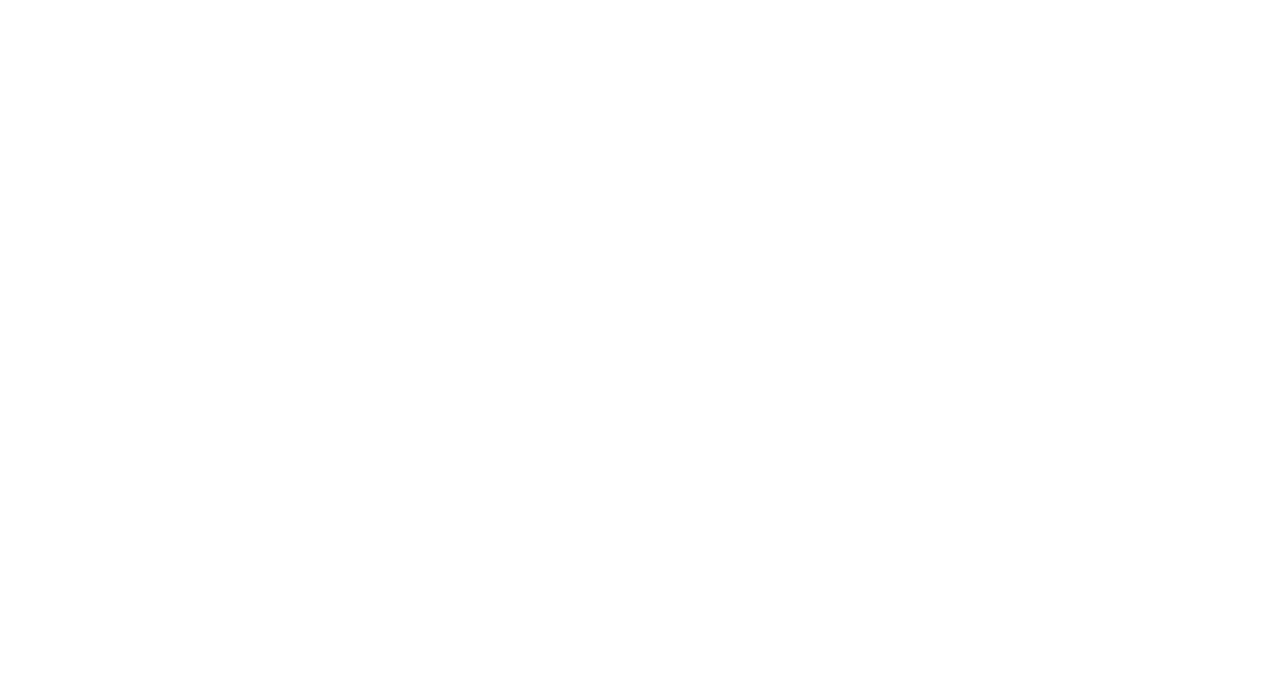
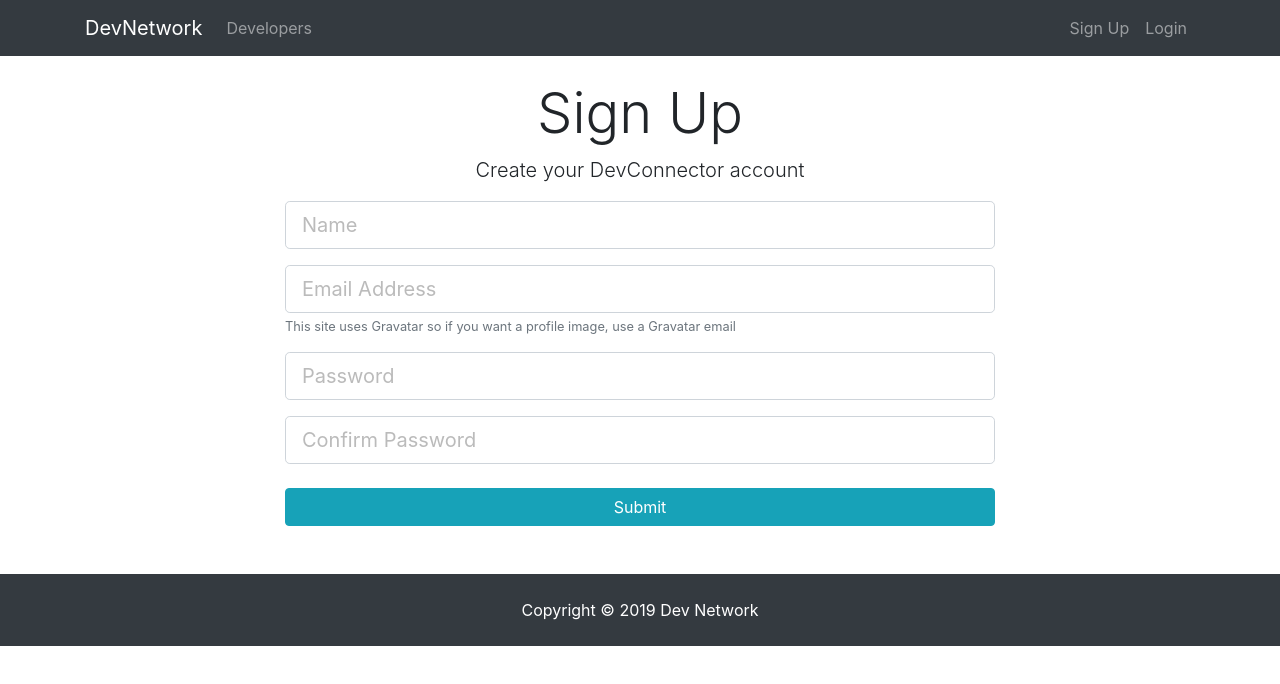
Before and after one commit to DinoC88/social-network, a React (Create React App) app in the folder client/: page /register in a window 1280 px wide. Shown: the top 684 px of the page. Built offline with nearby package versions, Linux system fonts and the light colour scheme.

Commit message:
Creating Navbar, Login and Register component

```diff
--- a/client/package.json
+++ b/client/package.json
@@ -3,6 +3,7 @@
   "version": "0.1.0",
   "private": true,
   "dependencies": {
+    "axios": "^0.19.0",
     "react": "^16.9.0",
     "react-dom": "^16.9.0",
     "react-router-dom": "^5.0.1",
--- a/client/src/App.js
+++ b/client/src/App.js
@@ -3,13 +3,22 @@ import { BrowserRouter as Router, Route, Switch } from "react-router-dom";
 
 import './App.css';
 import Landing from './components/layout/Landing';
+import Footer from './components/layout/Footer';
+import Login from './components/auth/Login';
+import Register from './components/auth/Register';
+import Navbar from './components/layout/Navbar';
 
 function App() {
   return (
     <div className="App">
       <Router>
+        <Navbar />
         <Route exact path="/" component={Landing} />
-
+        <div className="container">
+        <Route exact path="/register" component={Register} />
+        <Route exact path="/login" component={Login} />
+        </div>
+        <Footer />
       </Router>
 
     </div>
--- /dev/null
+++ b/client/src/components/auth/Login.js
@@ -0,0 +1,72 @@
+import React, { Component } from 'react';
+
+class Login extends Component {
+  constructor() {
+    super();
+    this.state = {
+      email: '',
+      password: '',
+      errors: {}
+    };
+
+    this.onChange = this.onChange.bind(this);
+    this.onSubmit = this.onSubmit.bind(this);
+  }
+
+  onSubmit(e) {
+    e.preventDefault();
+
+    const user = {
+      email: this.state.email,
+      password: this.state.password
+    };
+
+    console.log(user);
+  }
+
+  onChange(e) {
+    this.setState({ [e.target.name]: e.target.value });
+  }
+
+  render() {
+    return (
+      <div className="login">
+        <div className="container">
+          <div className="row">
+            <div className="col-md-8 m-auto">
+              <h1 className="display-4 text-center">Log In</h1>
+              <p className="lead text-center">
+                Sign in to your DevConnector account
+              </p>
+              <form onSubmit={this.onSubmit}>
+                <div className="form-group">
+                  <input
+                    type="email"
+                    className="form-control form-control-lg"
+                    placeholder="Email Address"
+                    name="email"
+                    value={this.state.email}
+                    onChange={this.onChange}
+                  />
+                </div>
+                <div className="form-group">
+                  <input
+                    type="password"
+                    className="form-control form-control-lg"
+                    placeholder="Password"
+                    name="password"
+                    value={this.state.password}
+                    onChange={this.onChange}
+                  />
+                </div>
+                <input type="submit" className="btn btn-info btn-block mt-4" />
+              </form>
+            </div>
+          </div>
+        </div>
+      </div>
+    );
+  }
+}
+
+export default Login;
--- /dev/null
+++ b/client/src/components/auth/Register.js
@@ -0,0 +1,127 @@
+import React, { Component } from 'react';
+import axios from 'axios';
+import classnames from 'classnames';
+
+class Register extends Component {
+  constructor() {
+    super();
+    this.state = {
+      name: '',
+      email: '',
+      password: '',
+      password2: '',
+      errors: {}
+    };
+
+    this.onChange = this.onChange.bind(this);
+    this.onSubmit = this.onSubmit.bind(this);
+  }
+
+  onChange(e) {
+    this.setState({ [e.target.name]: e.target.value });
+  }
+
+  onSubmit(e) {
+    e.preventDefault();
+
+    const newUser = {
+      name: this.state.name,
+      email: this.state.email,
+      password: this.state.password,
+      password2: this.state.password2
+    };
+
+    axios
+      .post('/api/users/register', newUser)
+      .then(res => console.log(res.data))
+      .catch(err => this.setState({ errors: err.response.data }));
+  }
+
+  render() {
+    const { errors } = this.state;
+
+    return (
+      <div className="register">
+        <div className="container">
+          <div className="row">
+            <div className="col-md-8 m-auto">
+              <h1 className="display-4 text-center">Sign Up</h1>
+              <p className="lead text-center">
+                Create your DevConnector account
+              </p>
+              <form noValidate onSubmit={this.onSubmit}>
+                <div className="form-group">
+                  <input
+                    type="text"
+                    className={classnames('form-control form-control-lg', {
+                      'is-invalid': errors.name
+                    })}
+                    placeholder="Name"
+                    name="name"
+                    value={this.state.name}
+                    onChange={this.onChange}
+                  />
+                  {errors.name && (
+                    <div className="invalid-feedback">{errors.name}</div>
+                  )}
+                </div>
+                <div className="form-group">
+                  <input
+                    type="email"
+                    className={classnames('form-control form-control-lg', {
+                      'is-invalid': errors.email
+                    })}
+                    placeholder="Email Address"
+                    name="email"
+                    value={this.state.email}
+                    onChange={this.onChange}
+                  />
+                  {errors.email && (
+                    <div className="invalid-feedback">{errors.email}</div>
+                  )}
+                  <small className="form-text text-muted">
+                    This site uses Gravatar so if you want a profile image, use
+                    a Gravatar email
+                  </small>
+                </div>
+                <div className="form-group">
+                  <input
+                    type="password"
+                    className={classnames('form-control form-control-lg', {
+                      'is-invalid': errors.password
+                    })}
+                    placeholder="Password"
+                    name="password"
+                    value={this.state.password}
+                    onChange={this.onChange}
+                  />
+                  {errors.password && (
+                    <div className="invalid-feedback">{errors.password}</div>
+                  )}
+                </div>
+                <div className="form-group">
+                  <input
+                    type="password"
+                    className={classnames('form-control form-control-lg', {
+                      'is-invalid': errors.password2
+                    })}
+                    placeholder="Confirm Password"
+                    name="password2"
+                    value={this.state.password2}
+                    onChange={this.onChange}
+                  />
+                  {errors.password2 && (
+                    <div className="invalid-feedback">{errors.password2}</div>
+                  )}
+                </div>
+                <input type="submit" className="btn btn-info btn-block mt-4" />
+              </form>
+            </div>
+          </div>
+        </div>
+      </div>
+    );
+  }
+}
+
+export default Register;
--- /dev/null
+++ b/client/src/components/layout/Footer.js
@@ -0,0 +1,9 @@
+import React from "react";
+
+export default function Footer() {
+  return (
+    <footer className="bg-dark text-white mt-5 p-4 text-center">
+      Copyright &copy; 2019 Dev Network
+    </footer>
+  );
+}
--- /dev/null
+++ b/client/src/components/layout/Navbar.js
@@ -0,0 +1,50 @@
+import React, { Component } from 'react';
+import { Link } from "react-router-dom";
+
+class Navbar extends Component {
+  render() {
+    return (
+      <nav className="navbar navbar-expand-sm navbar-dark bg-dark mb-4">
+        <div className="container">
+          <a className="navbar-brand" href="landing.html">
+            DevNetwork
+          </a>
+          <button
+            className="navbar-toggler"
+            type="button"
+            data-toggle="collapse"
+            data-target="#mobile-nav"
+          >
+            <span className="navbar-toggler-icon" />
+          </button>
+
+          <div className="collapse navbar-collapse" id="mobile-nav">
+            <ul className="navbar-nav mr-auto">
+              <li className="nav-item">
+                <Link className="nav-link" to="/">
+                  {' '}
+                  Developers
+                </Link>
+              </li>
+            </ul>
+
+            <ul className="navbar-nav ml-auto">
+              <li className="nav-item">
+                <Link className="nav-link" to="/register">
+                  Sign Up
+                </Link>
+              </li>
+              <li className="nav-item">
+                <Link className="nav-link" to="/login">
+                  Login
+                </Link>
+              </li>
+            </ul>
+          </div>
+        </div>
+      </nav>
+    );
+  }
+}
+
+export default Navbar;
--- a/package.json
+++ b/package.json
@@ -16,6 +16,7 @@
   "dependencies": {
     "bcryptjs": "^2.4.3",
     "body-parser": "^1.18.3",
+    "classnames": "^2.2.6",
     "express": "^4.16.4",
     "gravatar": "^1.8.0",
     "jsonwebtoken": "^8.5.1",
```
